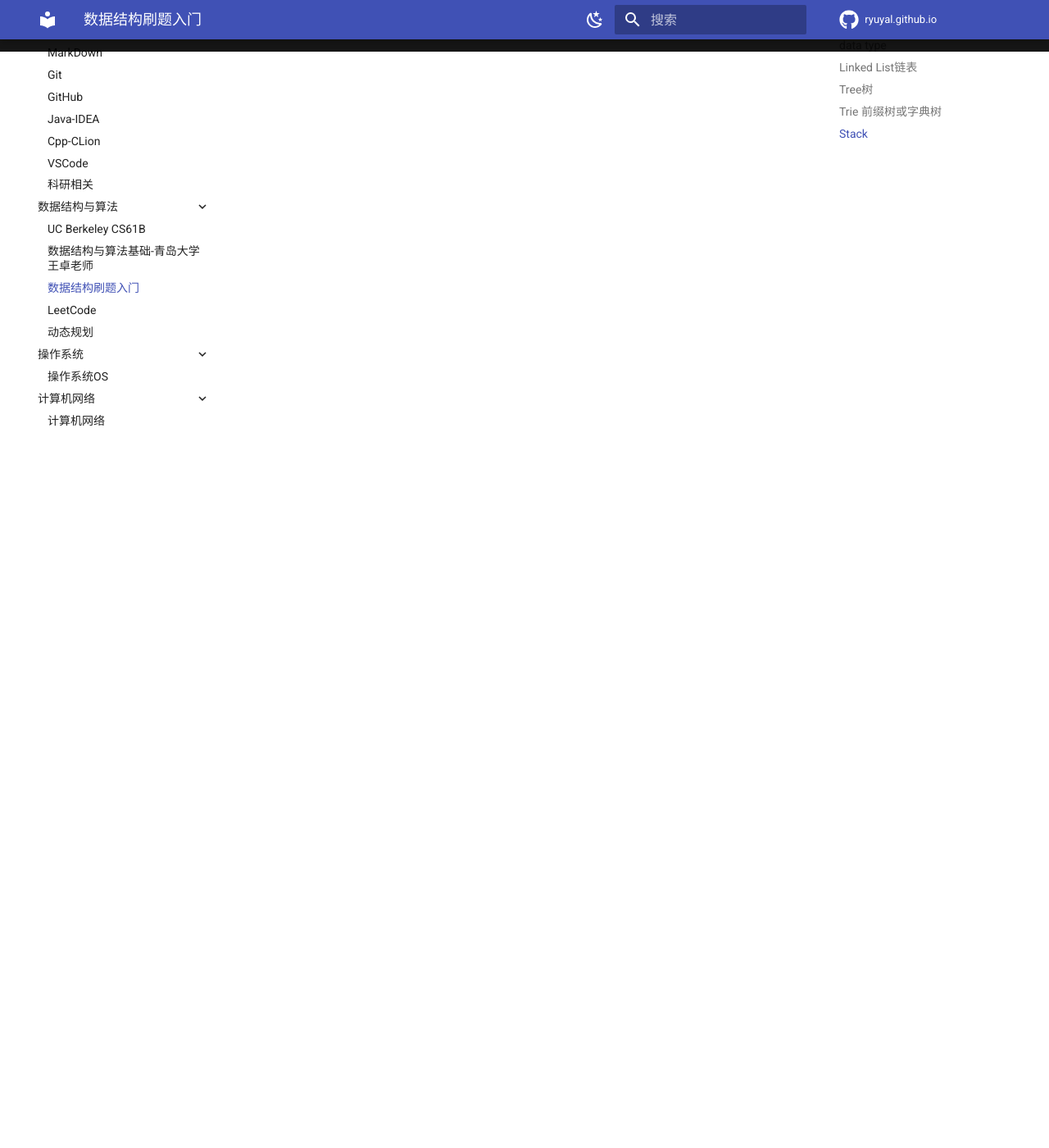
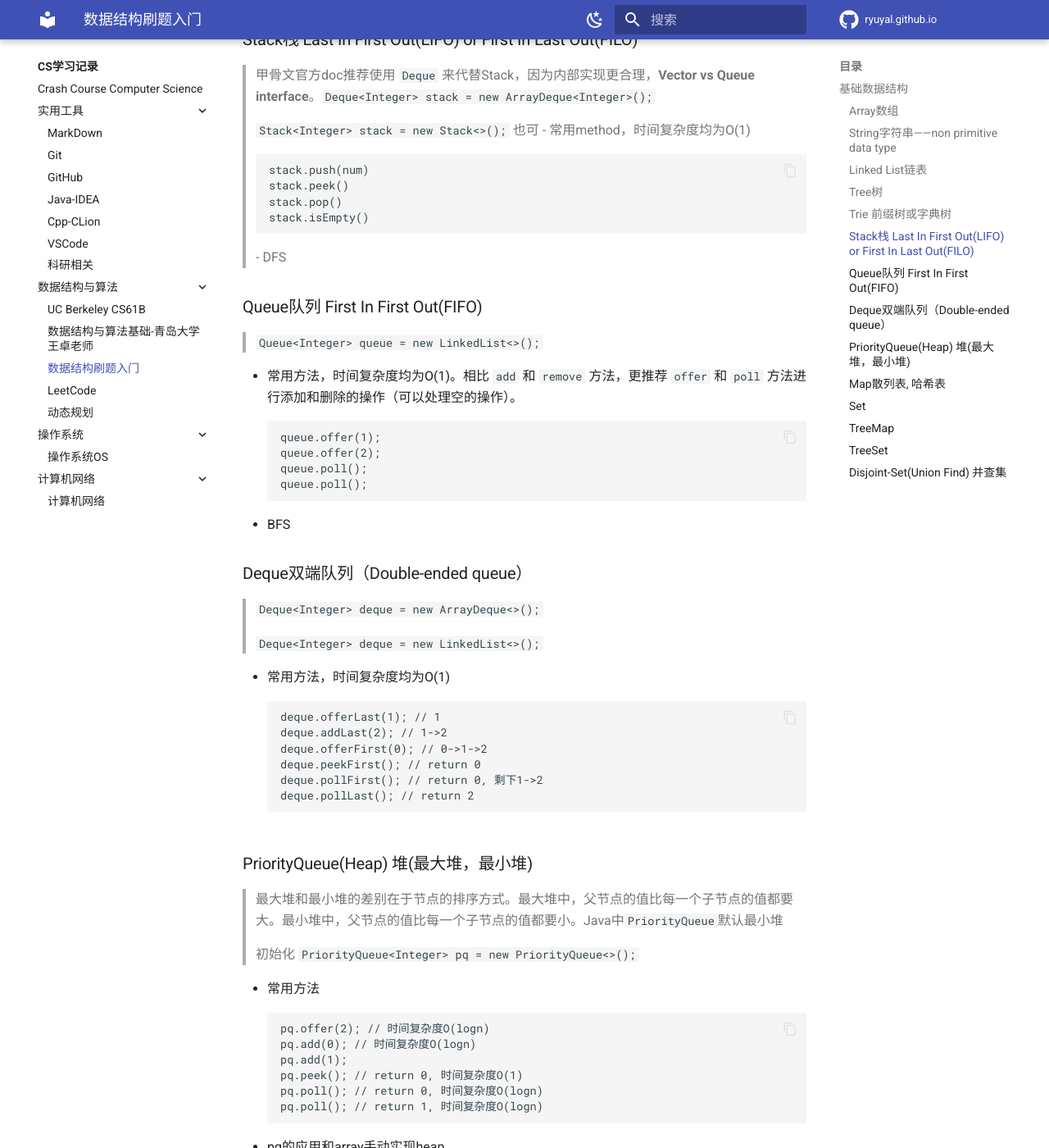
Before and after one commit to ryuyal/ryuyal.github.io, an MkDocs documentation site: the page built from docs/CS/Algos/ds_gucheng.md, in a window 1280 px wide and 1400 px high, scrolled down 2409 px. Shown: the whole window at 82% size. Built offline with MkDocs 1.6.1 and Material for MkDocs 9.7.7, drawn with Linux system fonts in a browser that asks for light colours; comment, search, counter and statistics services are not loaded; some of the changed text lies outside the part shown.

Commit message:
update ds_gucheng

````diff
--- a/docs/CS/Algos/ds_gucheng.md
+++ b/docs/CS/Algos/ds_gucheng.md
@@ -1,5 +1,6 @@
-# 数据结构入门
+# 数据结构(Java)
 
+## 基础数据结构
 - 数据结构分类：
     - 数组（Array）
     - 栈（Stack）
@@ -13,9 +14,11 @@
 - 常考：Array, String, LinkedList, Tree(BT, BST), Stack, Queue, PriorityQueue(Heap), HashMap, HashSet
 - 少考：Trie, Disjoint-Set(Union Find), Deque, Graph
 - 一般不考，但是用来一题多解更快：TreeMap, TreeSet, Segment Tree(zkw Tree), Binary Index Tree(Fenwick Tree)
+- Java中的集合体系结构
+    ![](./ds_notes/collections.png)
 
-## Array数组
-适用场景：频繁查询，对存储空间要求不大，很少增加和删除的情况。
+### Array数组
+> 适用场景：频繁查询，对存储空间要求不大，很少增加和删除的情况。
 
 - 基本操作：
     ```
@@ -24,7 +27,7 @@
     System.out.println(Arrays.toString(nums));
     ```
 
-## String字符串——non primitive data type
+### String字符串——non primitive data type
 - primitive type指的是：boolean, int, char, double, long, byte, short, float
 - non-primitive type指的是：String, Arrays, Classes, Interfaces
 
@@ -34,7 +37,7 @@
     str.charAt(index);
     str1.compareTo(str2);
     ```
-## Linked List链表
+### Linked List链表
 
 - 常用method，赋值取值时间复杂度均为 O(1)
     ```
@@ -44,7 +47,7 @@
     ```
 适用场景：数据量比较小，需要频繁增加、删除操作的场景
 
-## Tree树
+### Tree树
 
 - Binary Tree:
     ```
@@ -57,7 +60,7 @@
     }
     ```
 
-## Trie 前缀树或字典树
+### Trie 前缀树或字典树
 字典树的性质：
 1. 根节点（Root）不包含字符，除根节点外的每一个节点都仅包含一个字符
 2. 从根节点到某一节点路径上所经过的字符连接起来，即为该节点所对应的字符串
@@ -71,7 +74,10 @@
     // 时间复杂度均为 word.length
     ```
 
-## Stack
+### Stack栈 Last In First Out(LIFO) or First In Last Out(FILO)
+> 甲骨文官方doc推荐使用 `Deque` 来代替Stack，因为内部实现更合理，**Vector vs Queue interface**。`Deque<Integer> stack = new ArrayDeque<Integer>();`
+>
+> `Stack<Integer> stack = new Stack<>();` 也可
 - 常用method，时间复杂度均为O(1)
     ```
     stack.push(num)
@@ -79,3 +85,107 @@
     stack.pop()
     stack.isEmpty()
     ```
+- DFS
+
+### Queue队列 First In First Out(FIFO)
+> `Queue<Integer> queue = new LinkedList<>();`
+
+- 常用方法，时间复杂度均为O(1)。相比 `add` 和 `remove` 方法，更推荐 `offer` 和 `poll` 方法进行添加和删除的操作（可以处理空的操作）。
+    ```
+    queue.offer(1);
+    queue.offer(2);
+    queue.poll();
+    queue.poll();
+    ```
+- BFS
+
+### Deque双端队列（Double-ended queue）
+> `Deque<Integer> deque = new ArrayDeque<>();`
+>
+> `Deque<Integer> deque = new LinkedList<>();`
+
+- 常用方法，时间复杂度均为O(1)
+    ```
+    deque.offerLast(1); // 1
+    deque.addLast(2); // 1->2
+    deque.offerFirst(0); // 0->1->2
+    deque.peekFirst(); // return 0
+    deque.pollFirst(); // return 0, 剩下1->2
+    deque.pollLast(); // return 2
+    ```
+
+### PriorityQueue(Heap) 堆(最大堆，最小堆)
+> 最大堆和最小堆的差别在于节点的排序方式。最大堆中，父节点的值比每一个子节点的值都要大。最小堆中，父节点的值比每一个子节点的值都要小。Java中`PriorityQueue`默认最小堆
+
+> 初始化 `PriorityQueue<Integer> pq = new PriorityQueue<>();`
+
+- 常用方法
+    ```
+    pq.offer(2); // 时间复杂度O(logn)
+    pq.add(0); // 时间复杂度O(logn)
+    pq.add(1);
+    pq.peek(); // return 0, 时间复杂度O(1)
+    pq.poll(); // return 0, 时间复杂度O(logn)
+    pq.poll(); // return 1, 时间复杂度O(logn)
+    ```
+- pq的应用和array手动实现heap
+
+### Map散列表, 哈希表
+> key和value之间的映射
+>
+> 初始化 `Map<String, Integer> map = new HashMap<>();`
+
+- 常用方法，添加和查找时间复杂度为O(1)
+    ```
+    map.put("A", 0);
+    map.put("B", 1);
+    map.put("C", 2);
+    map.get("A"); //return 0
+    map.get("C"); // return 2
+    map.containsKey("B"); // return true
+    map.toString(); // {A=0, B=1, C=2}
+    ```
+- 2个不同的key对应的index出现冲突的时候
+  - 挂链法 seperate Chaining
+  - 开放地址法 open addressing
+
+- 查找比纯链表快，插入删除比纯数组快
+
+### Set
+> HashSet底层使用HashMap来保存所有元素
+>
+> 初始化 `Set<Integer> set = new HashSet<>();`
+
+- 常用方法 时间复杂度O(1)
+    ```
+    set.add(1);
+    set.add(2);
+    set.contains(1); // return true
+    set.contains(3); // return false
+    ```
+
+### TreeMap
+> 和HashMap用法几乎一致，但是提供了key本身有顺序，可以对元素进行排序操作
+
+- 常用方法，时间复杂度O(logn)
+    ```
+    put(key, value)
+    lowerKey() // <
+    floorKey() // <=
+    higherKey() // >
+    ceilingKey() // >=
+    ```
+
+### TreeSet
+> 几乎和HashSet一样，唯一区别是element现在有顺序了
+
+- 常用方法
+    ```
+    first(); // 返回最小的元素
+    lower(num);
+    floor(num);
+    higher(num);
+    ceiling(num);
+    ```
+
+### Disjoint-Set(Union Find) 并查集
````
Also changed, not shown: docs/CS/Algos/ds_notes/collections.png (added).
